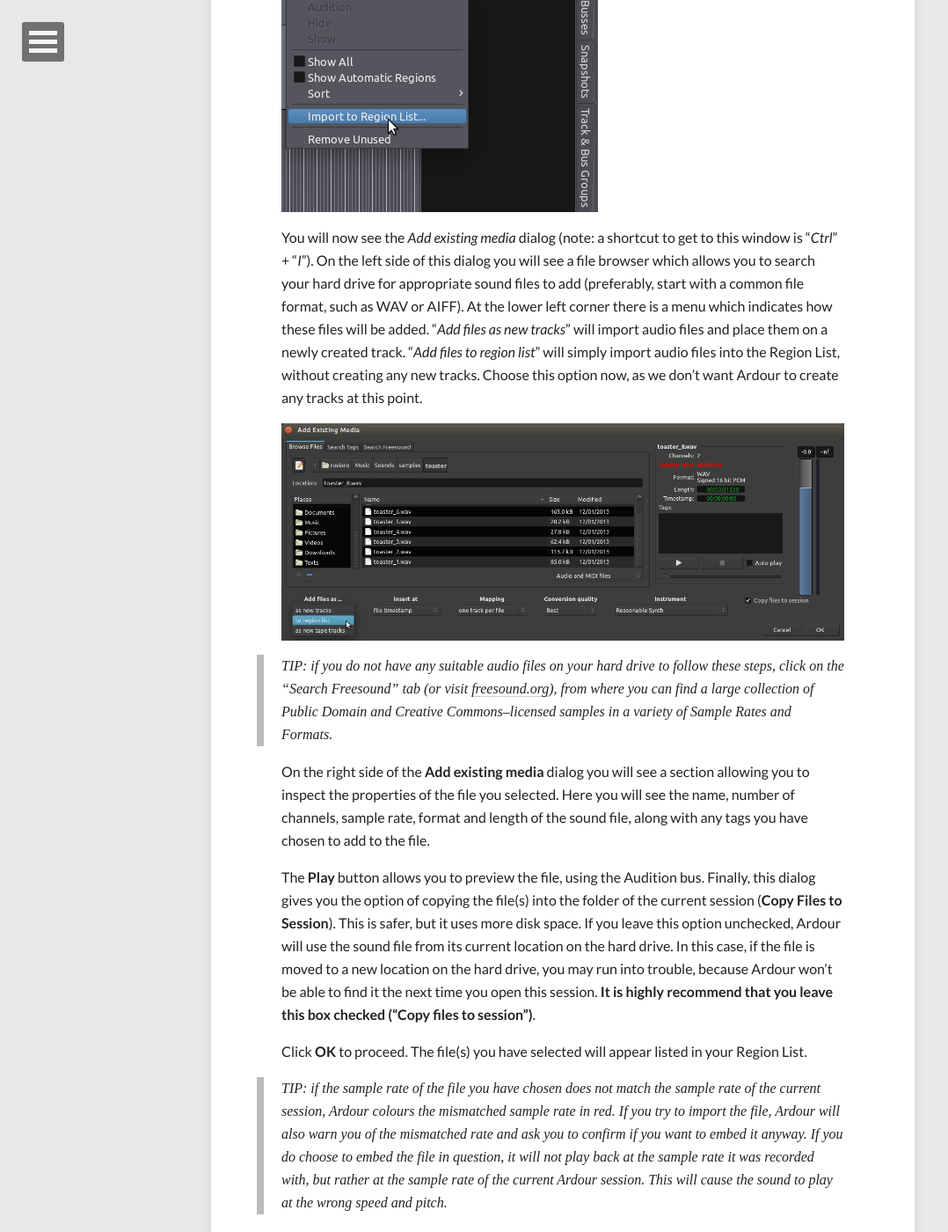
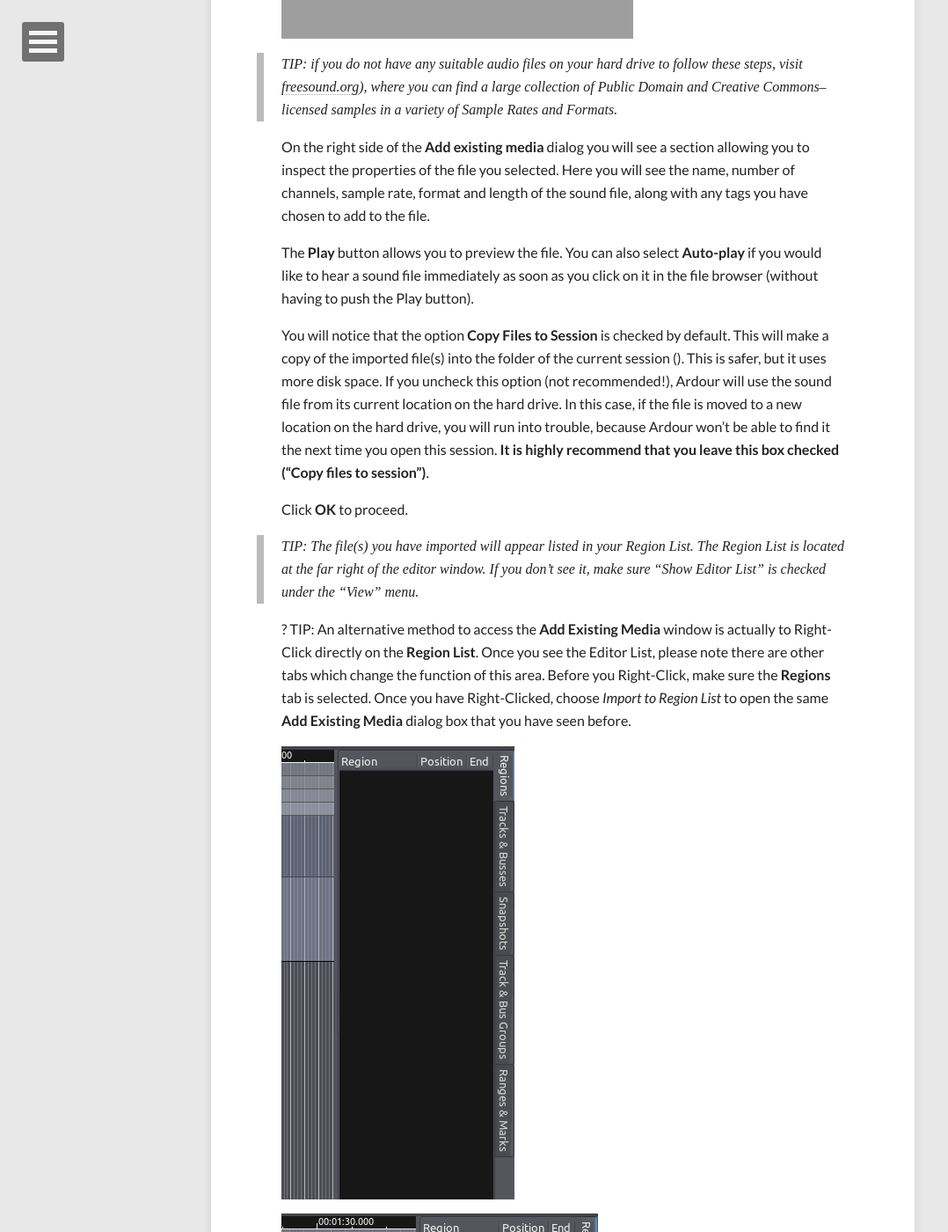
Before and after one commit to brunoruviaro/ardour4-tutorial, a Jekyll site: the page built from _posts/2014-09-21-importing-audio.md, in a window 1280 px wide and 1400 px high, scrolled down 1488 px. Shown: the whole window at 88% size, without its empty margins (0-1078 px from the left). Built offline with Jekyll 4.4.1, drawn with Linux system fonts in a browser that asks for light colours; nearby versions of some CDN libraries; some of the changed text lies outside the part shown.

Commit message:
Update 2014-09-21-importing-audio.md

```diff
--- a/_posts/2014-09-21-importing-audio.md
+++ b/_posts/2014-09-21-importing-audio.md
@@ -15,36 +15,25 @@
 audio files from the hard drive of your computer so they can be used in
 your Ardour session.
 
-To import an audio file, first Right-Click on the **Region List**,
-located at the far right of the editor window. If you don't see it, make
-sure "*Show Editor List*" is checked under the "*View*" menu. Once you
-see the Editor List, please note there are other tabs which change the
-function of this area. Before you Right-Click, make sure the **Regions**
-tab is selected.
+To import an audio file into your session, you will use the the *Add existing media* dialog. Use the shortcut "*Ctrl*" + "*I*" to get to this window, or alternatively go to menu "*Session > Import*").
 
-![Editor List]({{ site.url }}/images/Ardour4_RegionList_EditorList.png)
-
-Once you have Right-Clicked, a menu will appear with the option to
-*Import to Region List*. Click this option.
-
-![Region List]({{ site.url }}/images/Ardour4_Import_To_Region_List.png)
-
-You will now see the *Add existing media* dialog (note: a shortcut to
-get to this window is "*Ctrl*" + "*I*"). On the left side of this dialog
+On the left side of this dialog
 you will see a file browser which allows you to search your hard drive
 for appropriate sound files to add (preferably, start with a common file
 format, such as WAV or AIFF). At the lower left corner there is a menu
 which indicates how these files will be added. "*Add files as new
 tracks*" will import audio files and place them on a newly created
 track. "*Add files to region list*" will simply import audio files into
-the Region List, without creating any new tracks. Choose this option
-now, as we don't want Ardour to create any tracks at this point.
+the Region List, without creating any new tracks. **Choose this option
+now**, as we don't want Ardour to create any tracks at this point.
 
-![Add Media]({{ site.url }}/images/Ardour4_Add_Existing_Media.png)
+![Add Media]({{ site.url }}/images/Ardour5_Add_Existing_Media.png)
+
+![Add Media]({{ site.url }}/images/Ardour5_Add_Files_To_Region_List.png)
 
 > TIP: if you do not have any suitable audio files on your hard drive to
-follow these steps, click on the "Search Freesound" tab (or visit
-[freesound.org](http://www.freesound.org/)), from where you can find a
+follow these steps, visit
+[freesound.org](http://www.freesound.org/)), where you can find a
 large collection of Public Domain and Creative Commons–licensed samples in a variety of
 Sample Rates and Formats.
 
@@ -54,40 +43,37 @@
 length of the sound file, along with any tags you have chosen to add to
 the file.
 
-The **Play** button allows you to preview the file, using the Audition
-bus. Finally, this dialog gives you the option of copying the file(s)
-into the folder of the current session (**Copy Files to Session**). This
-is safer, but it uses more disk space. If you leave this option
-unchecked, Ardour will use the sound file from its current location on
+The **Play** button allows you to preview the file. You can also select **Auto-play** if you would like to hear a sound file immediately as soon as you click on it in the file browser (without having to push the Play button).
+
+You will notice that the option **Copy Files to Session** is checked by default. This will make a copy of the imported file(s) into the folder of the current session (). This
+is safer, but it uses more disk space. If you
+uncheck this option (not recommended!), Ardour will use the sound file from its current location on
 the hard drive. In this case, if the file is moved to a new location on
-the hard drive, you may run into trouble, because Ardour won't be able
+the hard drive, you will run into trouble, because Ardour won't be able
 to find it the next time you open this session. **It is highly recommend
 that you leave this box checked ("Copy files to session")**.
 
-Click **OK** to proceed. The file(s) you have selected will appear
-listed in your Region List.
+Click **OK** to proceed.
 
-> TIP: if the sample rate of the file you have chosen does not match the
-sample rate of the current session, Ardour colours the mismatched sample
-rate in red. If you try to import the file, Ardour will also warn you of
-the mismatched rate and ask you to confirm if you want to embed it
-anyway. If you do choose to embed the file in question, it will not play
-back at the sample rate it was recorded with, but rather at the sample
-rate of the current Ardour session. This will cause the sound to play at
-the wrong speed and pitch.
+> TIP: The file(s) you have imported will appear listed in your Region List. The Region List is located at the far right of the editor window. If you don't see it, make sure "*Show Editor List*" is checked under the "*View*" menu.
 
-Once you have successfully embedded your audio file in the Region List,
-you will see it on the screen. In the screenshot below, three files were imported: "*toaster\_8*", "*short-drone-mono*", and "*wheels-mono*". The number \[2\] right after "*toaster\_8*" indicates it is a stereo file.
+? TIP: An alternative method to access the **Add Existing Media** window is actually to Right-Click directly on the **Region List**. Once you see the Editor List, please note there are other tabs which change the function of this area. Before you Right-Click, make sure the **Regions** tab is selected. Once you have Right-Clicked, choose *Import to Region List* to open the same **Add Existing Media** dialog box that you have seen before.
+
+![Editor List]({{ site.url }}/images/Ardour4_RegionList_EditorList.png)
+
+![Region List]({{ site.url }}/images/Ardour4_Import_To_Region_List.png)
+
+Once you have successfully embedded your audio files in the Region List, they should all be listed there. In the screenshot below, three files were imported: "*toaster\_8*", "*short-drone-mono*", and "*wheels-mono*". The number \[2\] right after "*toaster\_8*" indicates it is a stereo file. the other without the \[2\] are mono files.
 
 ![Toaster]({{ site.url }}/images/Ardour4_Region_List_Stereo_File.png)
 
-By dragging and dropping the Region onto the Main Canvas, you can insert
-it in an existing track.
+By dragging and dropping an audio file listed on the Region List onto the Main Canvas, you can insert
+it in an existing track. If you drag it into an existing track, it will be added there. If you drag onto the empty space beneath existing tracks, a new track will be automatically created to accommodate it.
 
 > TIP: if you click in the middle of the
 word when the region name is highlighted in blue, Ardour thinks you are trying to rename the Region (the name will
 become editable). In order to click and drag a highlighted region from the list, you need to point and
-click right before or after the name.
+click in the empty space right before or after the name.
 
 Release the mouse-click to complete the drag-and-drop operation. The
 Region will be inserted at the exact time point where you dropped it.
@@ -116,6 +102,8 @@
 If you have previously selected one or more tracks, the menu will display the
 additional option **Add files: to selected tracks** in order to add a sound
 file into the already existing selected track.
+
+When adding files as new tracks, note that the **Mapping** options lets you choose between **one track per channel** or **one track per file**. For the purpose of this tutorial, choose **one track per file**, otherwise the left and right channels of a Stereo file will be split into two separate tracks.
 
 #### Choose Insert Point
 
```
